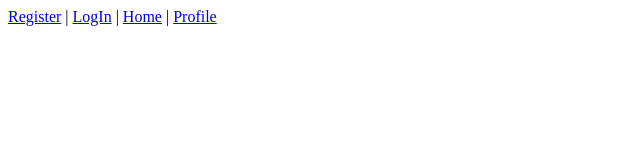
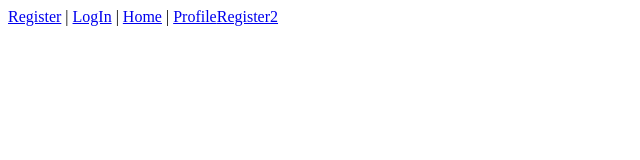
Before and after one commit to robinsjules/WAD2-Project, a Vue app in the folder SuperplusHero/: page /register2 in a window 1280 px wide. Shown: the top 160 px of the page, without its empty margins (0-640 px from the left). Built offline with nearby package versions, Linux system fonts and the light colour scheme.

Commit message:
added a register2 page

```diff
--- a/SuperplusHero/src/App.vue
+++ b/SuperplusHero/src/App.vue
@@ -4,6 +4,7 @@
     <router-link :to="{ name: 'Login' }">LogIn</router-link> |
     <router-link :to="{ name: 'Home' }">Home</router-link> |
     <router-link :to="{ name: 'Profile' }">Profile</router-link>
+    <router-link :to="{ name: 'Register2' }">Register2</router-link>
   </div>
   <router-view/>
 </template>
--- a/SuperplusHero/src/router/index.js
+++ b/SuperplusHero/src/router/index.js
@@ -7,6 +7,7 @@ import Register from '@/views/Register.vue'
 import AllRecipes from '@/views/AllRecipes.vue'
 import Products from '@/views/Products.vue'
 import UserRecipes from '@/views/UserRecipes.vue'
+import Register2 from '@/views/Register2.vue'
 
 const router = createRouter({
   history: createWebHistory(),
@@ -45,6 +46,11 @@ const router = createRouter({
       path: '/user/recipes', // once backend is clearer, make the user a variable/key
       name: 'UserRecipes',
       component: UserRecipes
+    },
+    {
+      path: '/register2',
+      name: 'Register2',
+      component: Register2
     }
   ]
 })
--- /dev/null
+++ b/SuperplusHero/src/views/Register2.vue
@@ -0,0 +1,3 @@
+<template>
+
+</template>
```
